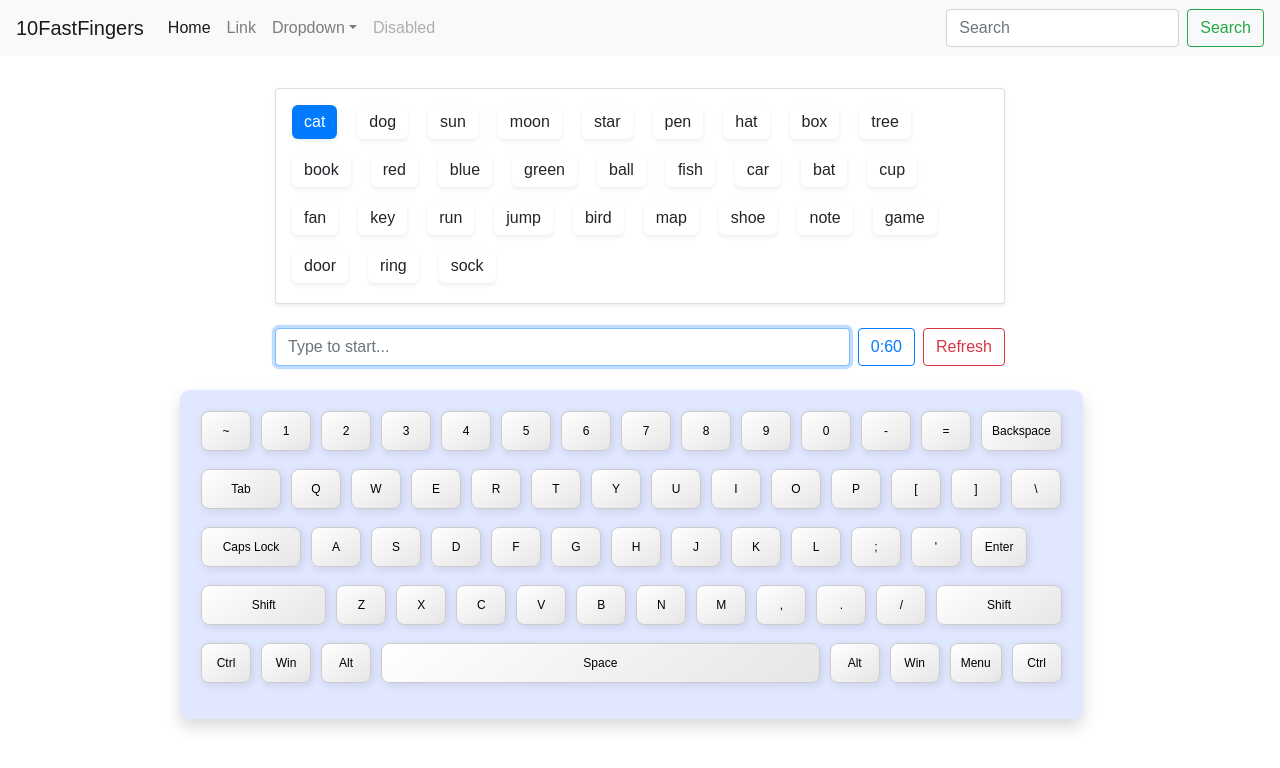
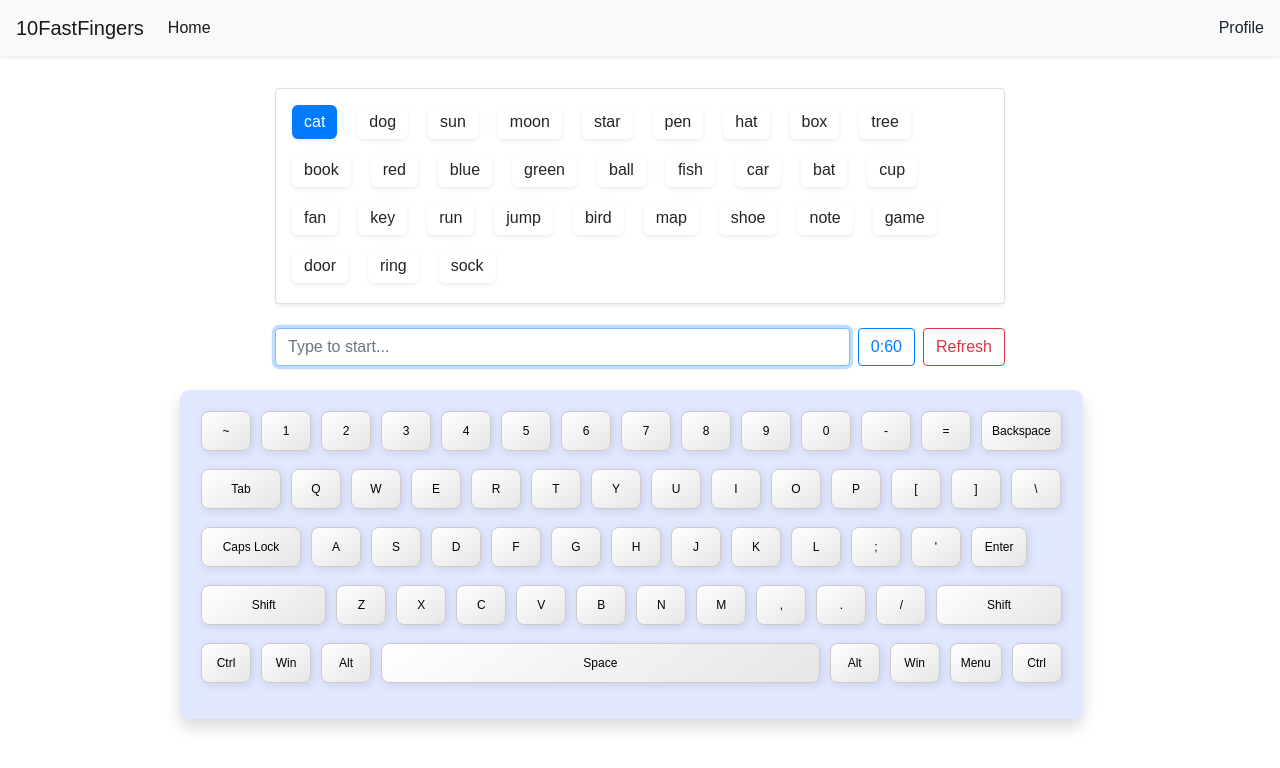
Before and after one commit to ajaymarathe/10-fast-fingers, a React (Create React App) app: page / in a window 1280 px wide. Shown: the top 768 px of the page. Built offline with nearby package versions, Linux system fonts and the light colour scheme; the HTML template or start-up script is replaced by a standard one.

Commit message:
code cleaning & some fixes

```diff
--- a/src/Components/Navbar.js
+++ b/src/Components/Navbar.js
@@ -4,7 +4,7 @@ import React from "react";
 function Navbar() {
   return (
     <>
-      <nav className="navbar navbar-expand-lg navbar-light bg-light">
+      <nav className="navbar navbar-expand-lg navbar-light bg-light shadow-sm">
         <a className="navbar-brand">10FastFingers</a>
         <button
           className="navbar-toggler"
@@ -25,43 +25,12 @@ function Navbar() {
                 Home <span className="sr-only">(current)</span>
               </a>
             </li>
-            <li className="nav-item">
-              <a className="nav-link">Link</a>
-            </li>
-            <li className="nav-item dropdown">
-              <a
-                className="nav-link dropdown-toggle"
-                role="button"
-                data-toggle="dropdown"
-                aria-expanded="false"
-              >
-                Dropdown
-              </a>
-              <div className="dropdown-menu">
-                <a className="dropdown-item">Action</a>
-                <a className="dropdown-item">Another action</a>
-                <div className="dropdown-divider"></div>
-                <a className="dropdown-item">Something else here</a>
-              </div>
-            </li>
-            <li className="nav-item">
-              <a className="nav-link disabled">Disabled</a>
-            </li>
           </ul>
-          <form className="form-inline my-2 my-lg-0">
-            <input
-              className="form-control mr-sm-2"
-              type="search"
-              placeholder="Search"
-              aria-label="Search"
-            />
-            <button
-              className="btn btn-outline-success my-2 my-sm-0"
-              type="submit"
-            >
-              Search
-            </button>
-          </form>
+          <div className="form-inline my-2 my-lg-0">
+            <div className="nav-item">
+              Profile
+            </div>
+          </div>
         </div>
       </nav>
     </>
```
